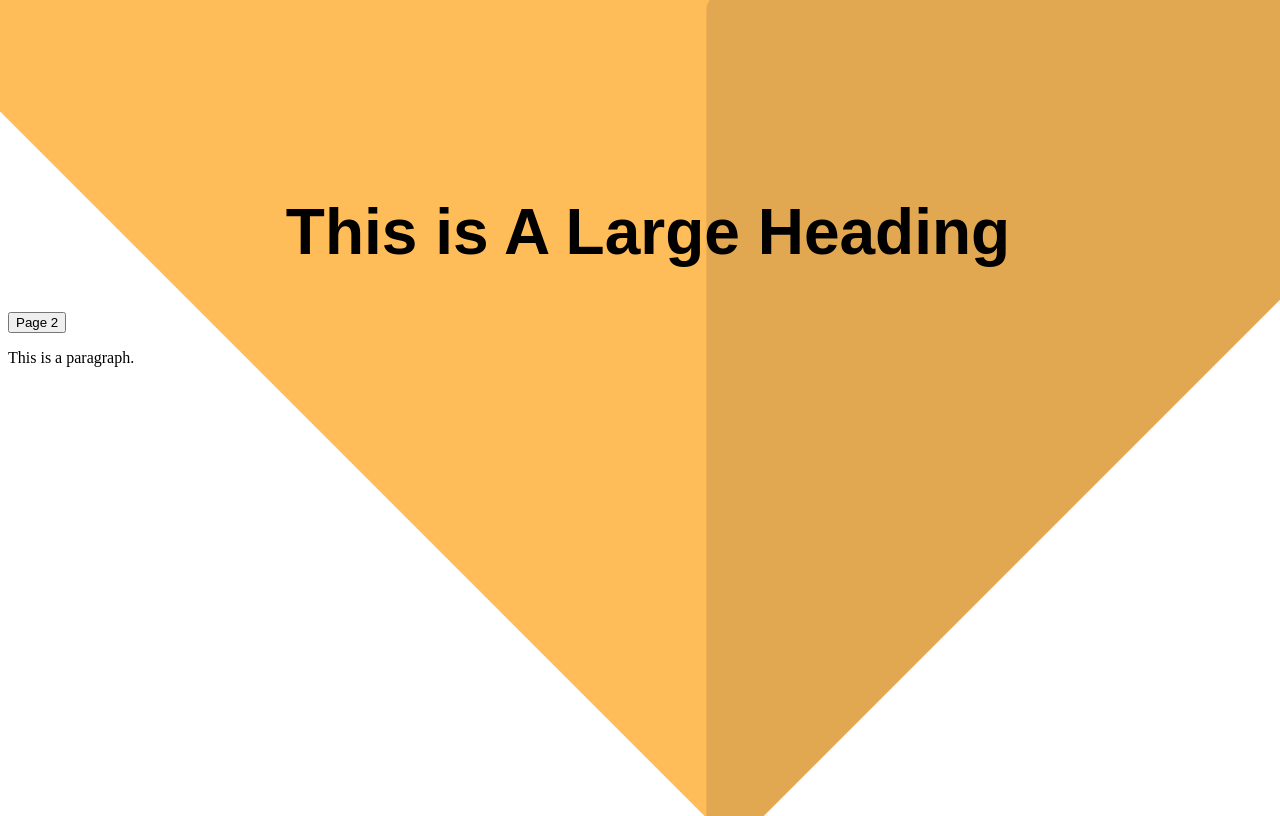
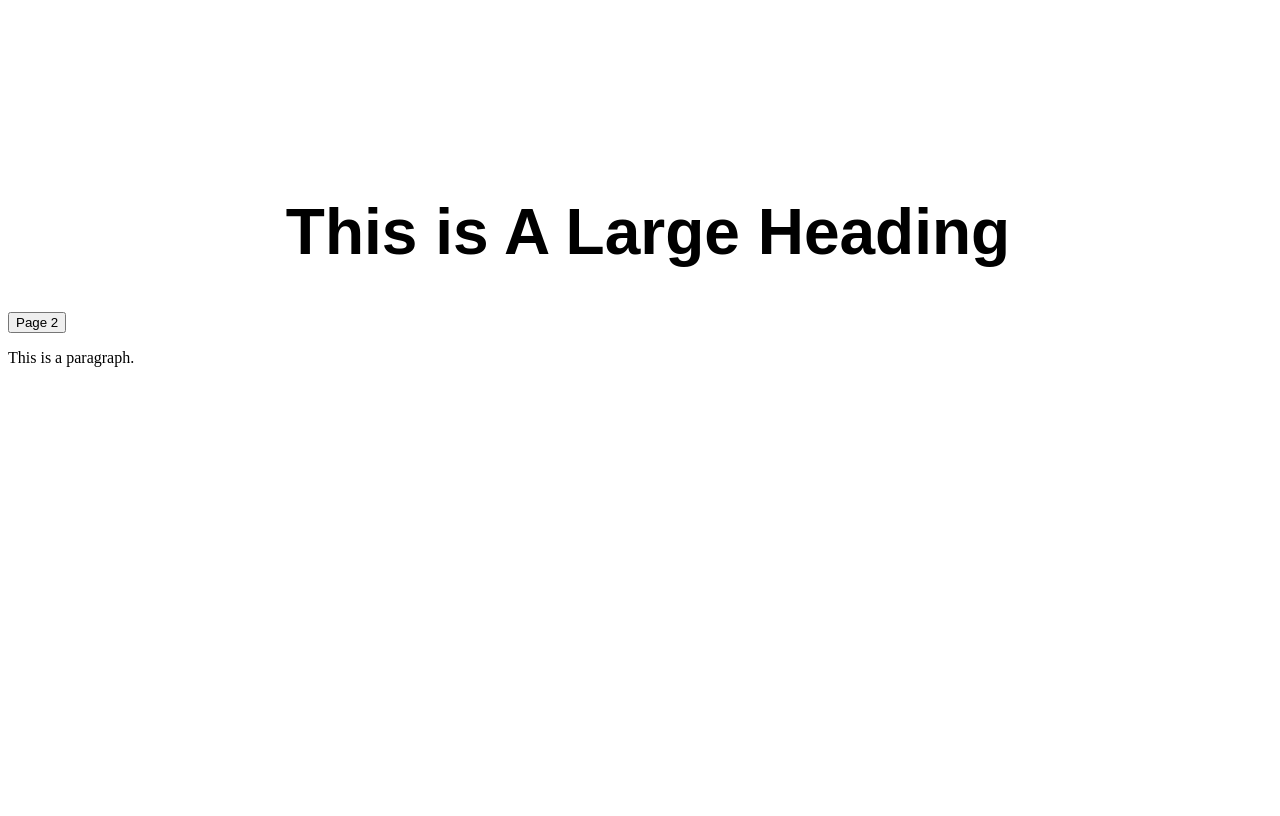
Before and after one commit to bluepanda280/Website, a plain HTML site: page index.html in a window 1280 px wide. Drawn offline with Linux system fonts and the light colour scheme; a web font is replaced by a local one.

Commit message:
Update style.css
Signed-off-by: Bluepanda <100101643+bluepanda280@users.noreply.github.com>

```diff
--- a/style.css
+++ b/style.css
@@ -5,7 +5,6 @@
 }
 
 body {
-  background-image: url("index.png");
   width: 100vw;
   height: 100vh;
   background-size: cover;
```
